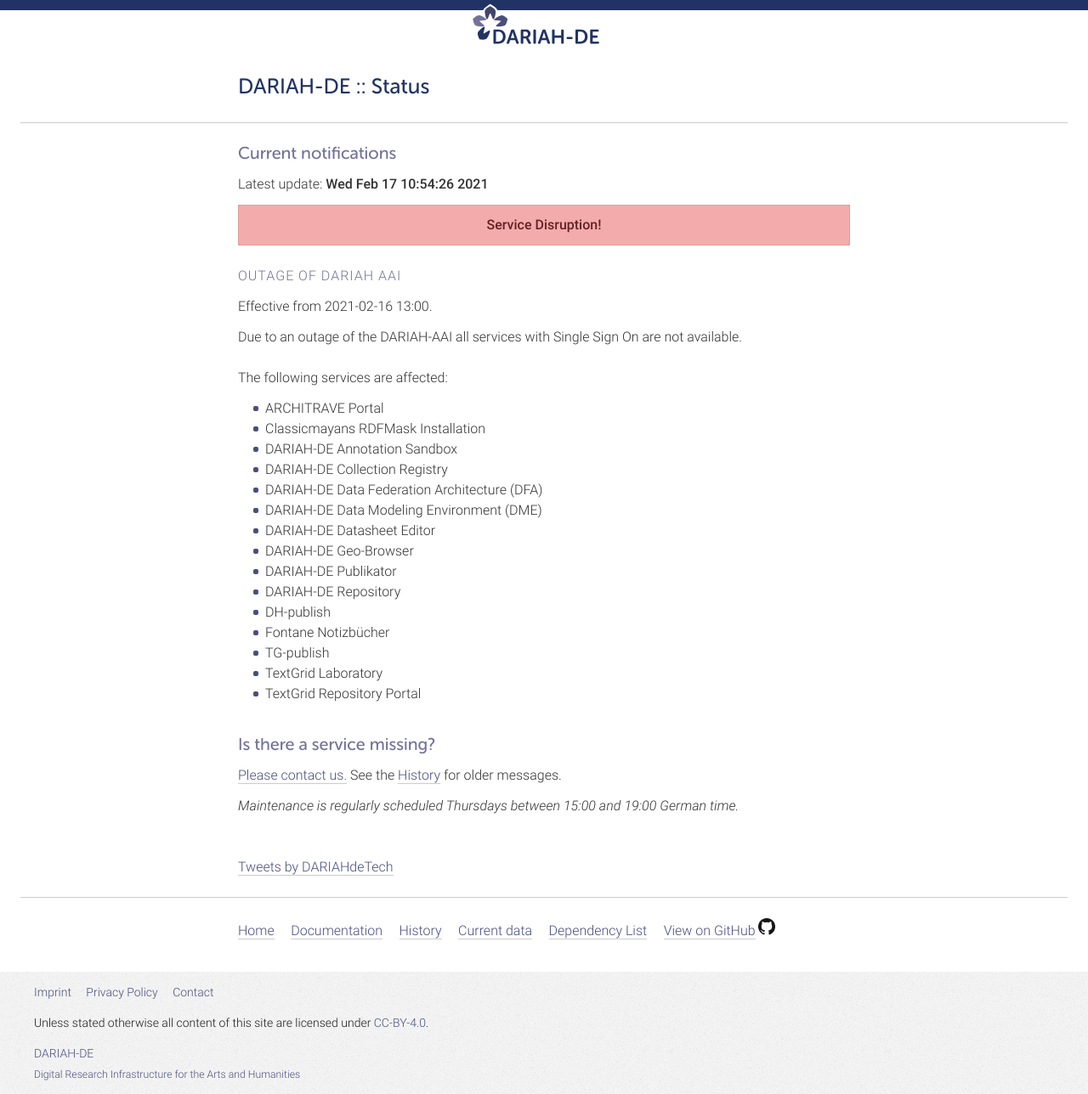
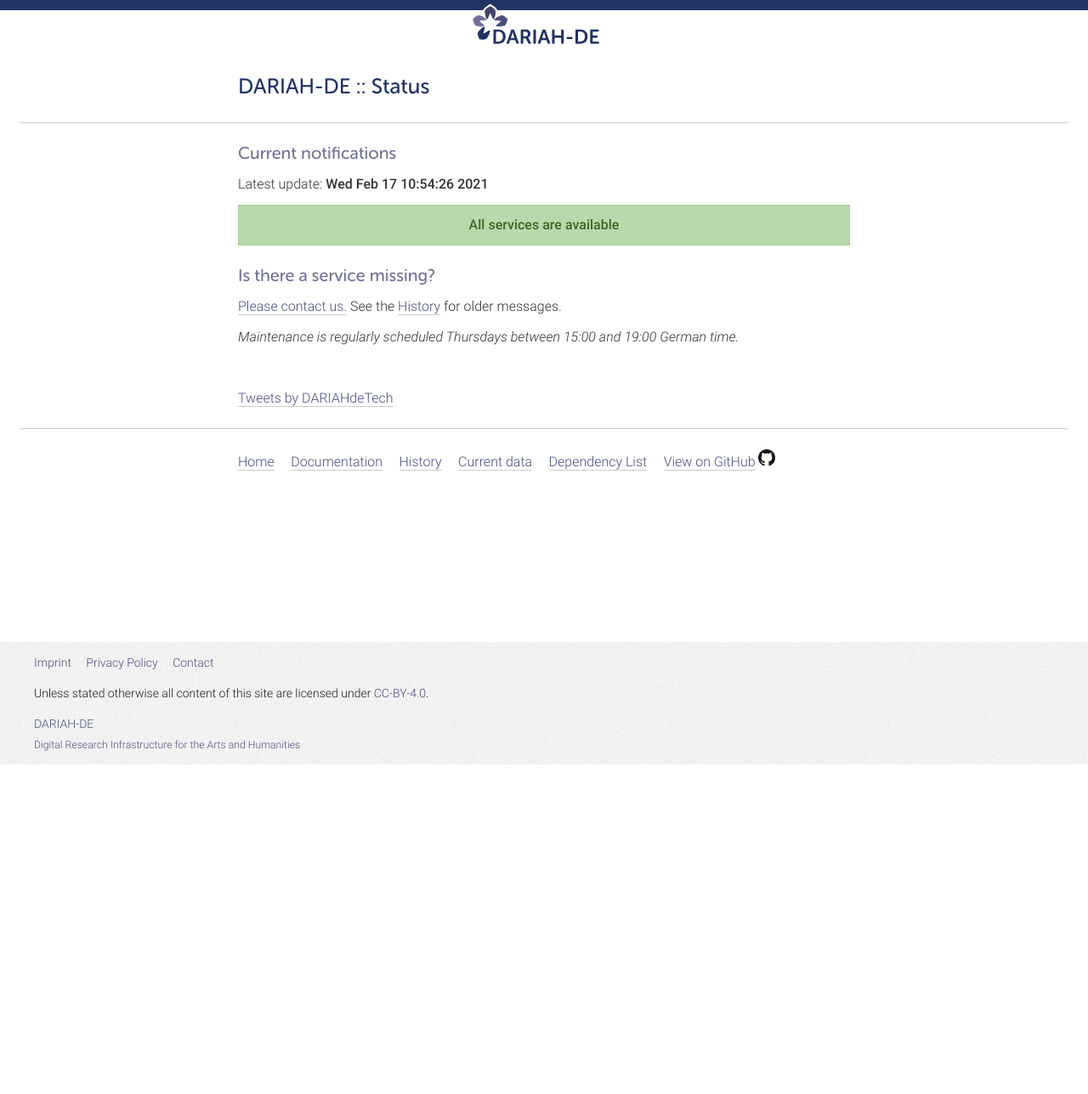
Before and after one commit to DARIAH-DE/status, a Jekyll site: the page built from index.md, in a window 1280 px wide. Shown: the whole page at 85% size. Built offline with Jekyll 4.4.1, drawn with Linux system fonts in a browser that asks for light colours; comment, search, counter and statistics services are not loaded; after the commit the page ends 900 px from its top, so only the background shows below that.

Commit message:
Update outages.yaml

```diff
--- a/_data/outages.yaml
+++ b/_data/outages.yaml
@@ -2,12 +2,6 @@
 #
 # Important: Please remember to copy outages to history.yaml when outage is removed
 #
-- title: 'Outage of DARIAH AAI'
-  date_start: '2021-02-16 13:00'
-  hide: false
-  description: 'Due to an outage of the DARIAH-AAI all services with Single Sign On are not available.'
-  affected:
-    - '/middlewares/aai'
 - title: 'Network Maintenance Outage on VM Cluster'
   date_start: '2020-10-08 20:00'
   date_end: '2020-10-09 12:20'
```
